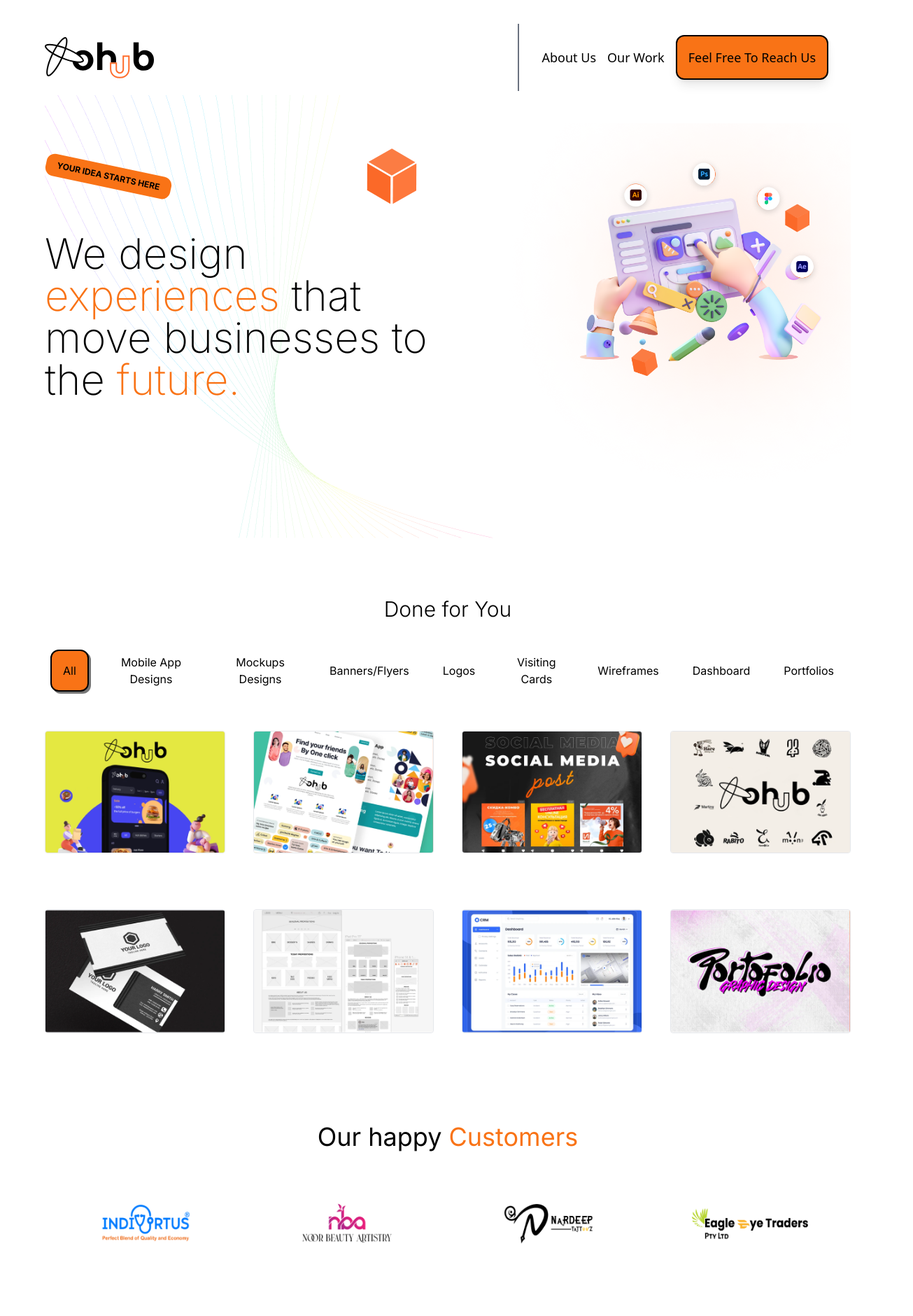
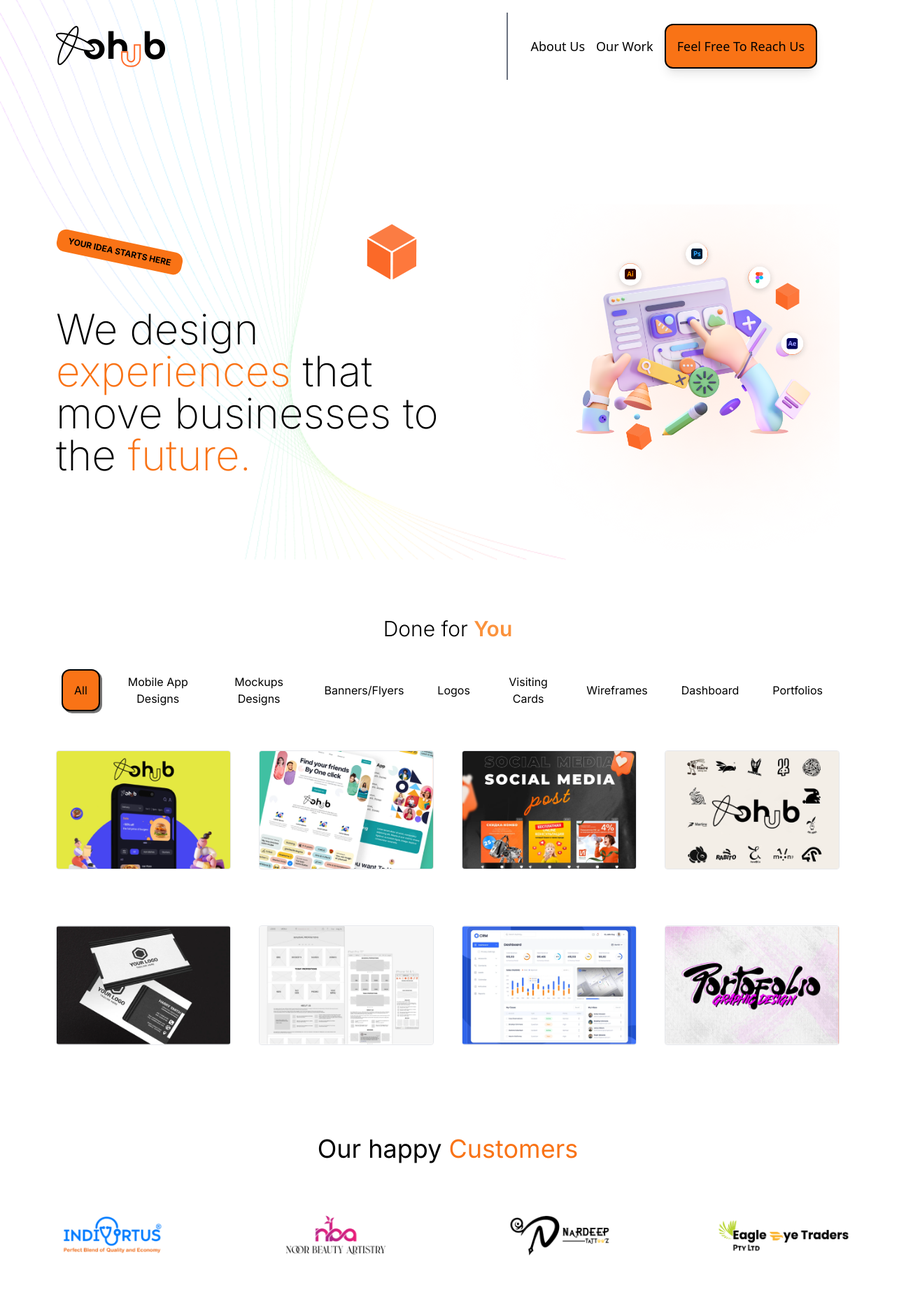
Before and after one commit to bhavnapathania/oxoHub, a Next.js app: page / in a window 1280 px wide. Shown: the top 1880 px of the page at 70% size, 1305 px wide, since content can reach past the window. Built offline with nearby package versions, Linux system fonts and the light colour scheme.

Commit message:
fix for padding and background issue in landing page

```diff
--- a/src/app/components/common/filters/index.jsx
+++ b/src/app/components/common/filters/index.jsx
@@ -49,9 +49,9 @@ const FilterComponent = () => {
       : items.filter((item) => item.category === activeCategory);
 
   return (
-    <div className="py-20">
+    <div className="p-20">
       <h1 className="text-3xl text-center font-inter font-light mb-10">
-        Done for <span>You</span>
+        Done for <span className="text-orange-400 font-semibold">You</span>
       </h1>
       <div className="flex justify-between mb-5">
         {categories.map((category ,index) => (
--- a/src/app/components/common/footer/index.jsx
+++ b/src/app/components/common/footer/index.jsx
@@ -4,7 +4,7 @@ import { socialLinks, impLinks, contactLinks } from "@/app/constants";
 
 function Footer() {
   return (
-    <section className="flex gap-4 flex-col border-t-2 border-gray-500 ">
+    <section className="flex gap-4 flex-col border-t-2 border-gray-500 px-20 ">
       <div className="w-full flex justify-between mt-8">
         <div className="flex gap-4 flex-col">
           <h4 className="text-2xl font-semibold ">Important Links</h4>
--- a/src/app/components/common/header/index.jsx
+++ b/src/app/components/common/header/index.jsx
@@ -3,7 +3,7 @@ import React from "react";
 
 function Header() {
   return (
-    <nav className="header w-full flex justify-between h-[100px] items-center mt-8">
+    <nav className="header absolute w-full flex justify-between h-[100px] items-center pt-8 z-10 px-20">
       <img src="/images/branding/logo.svg" alt="logo" />
       <ul className="flex gap-4 border-l-2 border-gray-500 py-4 px-8 text-lg font-medium items-center">
         <li>About Us</li>
--- a/src/app/components/common/leftRightImgForm/index.jsx
+++ b/src/app/components/common/leftRightImgForm/index.jsx
@@ -9,7 +9,7 @@ function LeftRightImgForm({
   url,
 }) {
   return (
-    <section className="w-full flex justify-between items-center h-[80vh] relative ">
+    <section className="w-full flex justify-between items-center h-[100vh] relative px-20">
       <div
         className="absolute w-full h-full top-0 left-0"
         style={{
--- a/src/app/components/heroSection/index.jsx
+++ b/src/app/components/heroSection/index.jsx
@@ -3,13 +3,14 @@ import React from "react";
 function HeroSection() {
   return (
     <section
-      className="flex justify-between items-center h-[80vh] relative bg-center"
+      className="flex justify-between items-stretch h-[100vh] bg-center bg-contain"
       style={{
         backgroundImage: 'url("/images/others/bgVisuals.png")',
         backgroundPosition: "left",
         backgroundRepeat: "no-repeat",
       }}
     >
+      <div className="flex justify-between items-center px-20 mt-80">
         <div className="w-[50%] relative flex flex-col gap-6">
           <img
             src="/images/icons/dice.svg"
@@ -30,6 +31,7 @@ function HeroSection() {
           src="/images/others/hero.png"
           alt="Main Graphic"
         />
+      </div>
     </section>
   );
 }
--- a/src/app/layout.js
+++ b/src/app/layout.js
@@ -7,7 +7,7 @@ import "slick-carousel/slick/slick-theme.css";
 const inter = Inter({ subsets: ["latin"] });
 
 export const metadata = {
-  title: "Rachit",
+  title: "OXO HUB",
   description: "Generated by create next app",
 };
 
@@ -15,9 +15,9 @@ export default function RootLayout({ children }) {
   return (
     <html lang="en">
       <body className="w-screen flex justify-center overflow-x-hidden">
-        <div className="w-[90%]">
+        <div className="w-full">
           <Header />
-          <main className={`${inter.className} w-full`}>{children}</main>
+          <main className={`${inter.className} w-full top-0` }>{children}</main>
           <Footer />
         </div>
       </body>
--- a/src/app/page.jsx
+++ b/src/app/page.jsx
@@ -57,8 +57,8 @@ const sliderItems = [
 ];
 export default function Home() {
   return (
-    <section className="w-full ">
-      <HeroSection />
+    <section className="w-full">
+      <HeroSection/>
       <FilterComponent />
       <Sliders images1={sliderItems} images2={sliderItems} />
       <LeftRightImgForm
```
Lines whose indentation alone changed are shown as unchanged.
